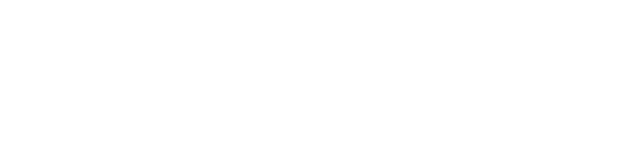
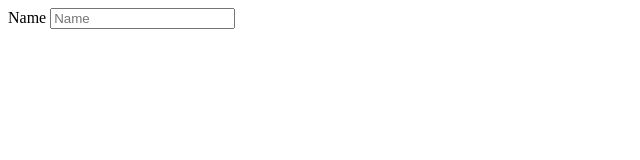
Before and after one commit to acciojob/signup-form-car-Suchithra2505, a website: page main.html in a window 1280 px wide. Shown: the whole page, without its empty margins (0-640 px from the left). Drawn offline with Linux system fonts and the light colour scheme.

Commit message:
created a submission

```diff
--- a/main.html
+++ b/main.html
@@ -10,7 +10,8 @@
 	<!-- the entire body must be written by student -->
     <script type="text/javascript" src="./script.js">
 </script>
-
+<label for="name">Name</label>
+<input type="text" name="name" id="name" placeholder="Name" required>
 </body>
 
 </html>
```
